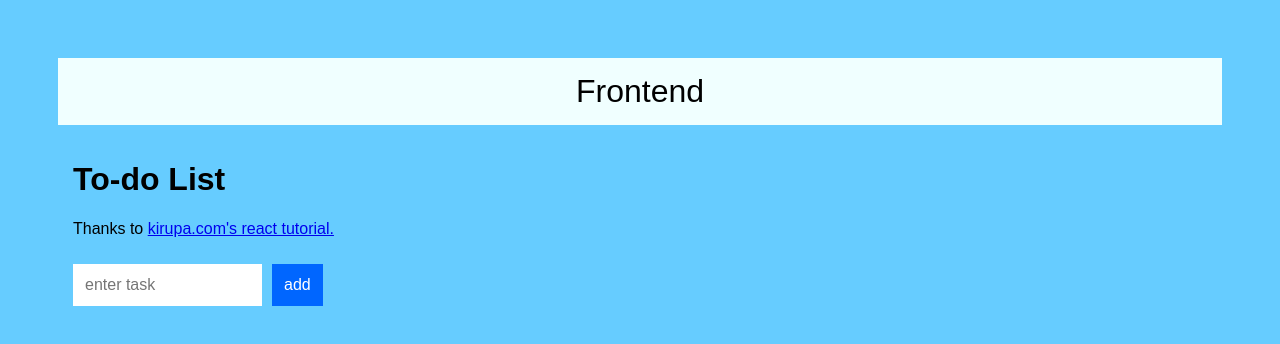
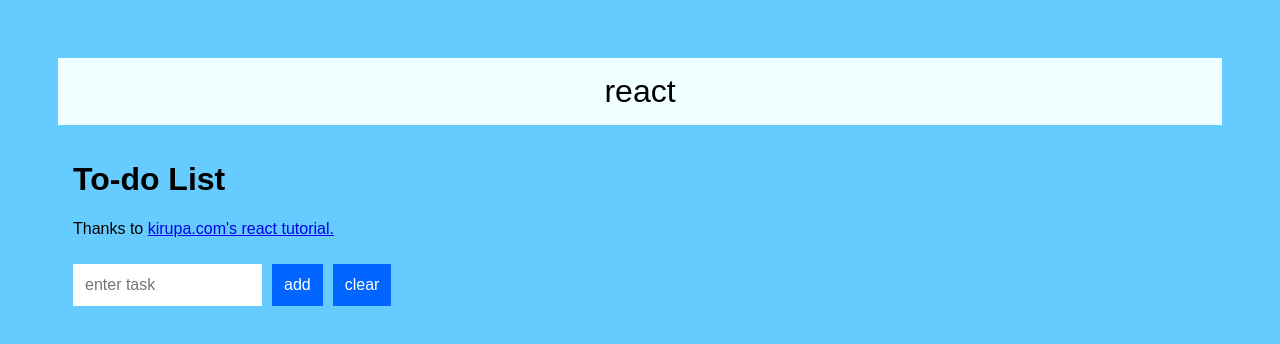
Before and after one commit to aronsonben/frontend, a React app: page / in a window 1280 px wide. Shown: the top 344 px of the page. Built offline with nearby package versions, Linux system fonts and the light colour scheme.

Commit message:
added clearAll functionality

```diff
--- a/src/Header.js
+++ b/src/Header.js
@@ -5,7 +5,7 @@ class Header extends React.Component {
     render() {
         return(
             <header className="component-header">
-                Frontend
+                react
             </header>
         );
     }
--- a/src/TodoItems.js
+++ b/src/TodoItems.js
@@ -14,8 +14,9 @@ class TodoItems extends Component {
 
     createTasks(item) {
         // Event Handler for click
-        return <li onClick={() => this.delete(item.key)}
-                    key={item.key}>{item.text}</li>
+        return (
+            <li onClick={() => this.delete(item.key)} key={item.key}>{item.text}</li>
+        );
     }
 
     render() {
--- a/src/TodoList.js
+++ b/src/TodoList.js
@@ -12,6 +12,7 @@ class TodoList extends Component {
 
         this.addItem = this.addItem.bind(this);
         this.deleteItem = this.deleteItem.bind(this);
+        this.clearAll = this.clearAll.bind(this);
     }
 
     addItem(e) {
@@ -45,6 +46,14 @@ class TodoList extends Component {
         });
     }
 
+    clearAll() {
+        this.setState({
+            items: []
+        });
+
+        console.log(this.state.items);
+    }
+
     render() {
         return (
             <div className="todoListMain">
@@ -54,6 +63,7 @@ class TodoList extends Component {
                                 placeholder="enter task">
                         </input>
                         <button type="submit">add</button>
+                        <button type="submit" onClick={this.clearAll}>clear</button>
                     </form>
                 </div>
                 <TodoItems entries={this.state.items}
```
